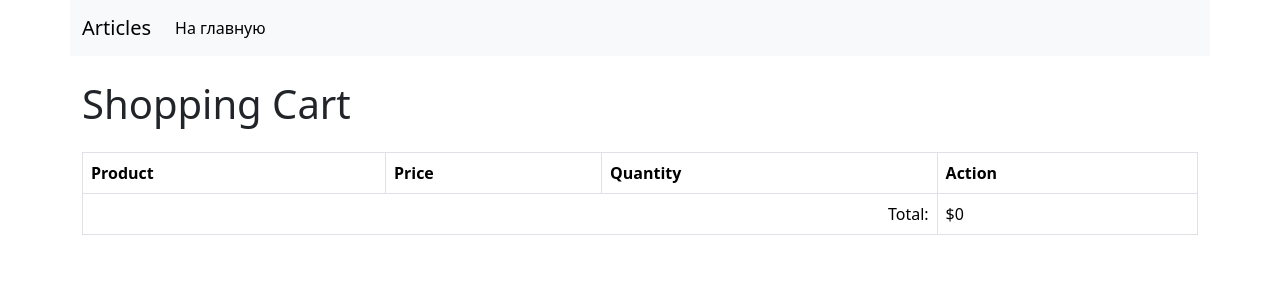
After one commit to jumgal23/homework54, a Django app: page /cart/ in a window 1280 px wide. The commit adds this page. Shown: the top 300 px of the page. Run offline with Django 5.2, Linux system fonts and the light colour scheme; data that the repository does not hold is empty.

Commit message:
добавил корзину

```diff
--- /dev/null
+++ b/source/shop/templates/cart_view.html
@@ -0,0 +1,36 @@
+
+{% extends 'base.html' %}
+{% block menu %}
+    <a class="nav-link active" aria-current="page" href="{% url 'products_view' %}">На главную</a>
+{% endblock %}
+{% block content %}
+    <h1 class="mt-4 mb-4">Shopping Cart</h1>
+    <div class="table-responsive">
+        <table class="table table-bordered">
+            <thead>
+                <tr>
+                    <th scope="col">Product</th>
+                    <th scope="col">Price</th>
+                    <th scope="col">Quantity</th>
+                    <th scope="col">Action</th>
+                </tr>
+            </thead>
+            <tbody>
+                {% for item in cart_items %}
+                    <tr>
+                        <td>{{ item.product.name }}</td>
+                        <td>${{ item.product.price }}</td>
+                        <td>{{ item.quantity }}</td>
+                        <td><a href="{% url 'remove_from_cart' pk=item.product.id %}" class="btn btn-danger btn-sm">Remove</a></td>
+                    </tr>
+                {% endfor %}
+            </tbody>
+            <tfoot>
+                <tr>
+                    <td colspan="3" class="text-end">Total:</td>
+                    <td>${{ total_price }}</td>
+                </tr>
+            </tfoot>
+        </table>
+    </div>
+{% endblock %}
--- a/source/shop/templates/product_view.html
+++ b/source/shop/templates/product_view.html
@@ -14,5 +14,6 @@
     <p> Дата: {{ article.created_at }}</p>
     <p><a href="{% url 'product_edit_view' pk=article.id %}">Изменить</a></p>
     <p><a href="{% url 'delete_view' pk=article.id %}">Delete</a></p>
+    <p><a href="{% url 'add_to_cart' pk=article.id %}">Add to Cart</a></p>
     <p><a href="{% url 'products_view' %}">На главную</a></p>
 {% endblock %}
--- a/source/shop/templates/products_view.html
+++ b/source/shop/templates/products_view.html
@@ -4,6 +4,7 @@
     <a class="nav-link active" aria-current="page" href="{% url 'category_add_view' %}">Создать категорию</a>
     <a class="nav-link active" aria-current="page" href="{% url 'product_add_view' %}">Создать продукт</a>
     <a class="nav-link active" aria-current="page" href="{% url 'categories_view' %}">Категории</a>
+    <a class="nav-link active" aria-current="page" href="{% url 'cart_view' %}">Shopping Cart</a>
 {% endblock %}
 {% block content %}
     <form method="get">
@@ -26,6 +27,7 @@
                             <p class="card-text">Цена: {{ article.price }} $</p>
                             <p class="card-text">Остаток: {{ article.stock }} $</p>
                             <a href="{% url 'product_view' pk=article.id %}" class="card-link">Подробнее...</a>
+                            <a href="{% url 'add_to_cart' pk=article.id %}">Add to Cart</a>
                         </div>
                     </div>
             </div>
--- a/source/shop/urls.py
+++ b/source/shop/urls.py
@@ -1,6 +1,7 @@
 from django.urls import path,reverse
 from .views import (ProductsListView, ProductDetailView, category_add_view, ProductCreateView,
-                    categories_view, category_edit_view, ProductUpdateView, ProductDeleteView)
+                    categories_view, category_edit_view, ProductUpdateView, ProductDeleteView,
+                    cart_view, add_to_cart, remove_from_cart)
 
 urlpatterns = [
     path('', ProductsListView.as_view(), name='products_view'),
@@ -11,6 +12,10 @@ urlpatterns = [
     path('categories/<int:pk>/edit/', category_edit_view, name='category_edit_view'),
     path('products/<int:pk>/edit/', ProductUpdateView.as_view(), name='product_edit_view'),
     path('products/<int:pk>/delete/', ProductDeleteView.as_view(), name='delete_view'),
+    path('cart/', cart_view, name='cart_view'),
+    path('add-to-cart/<int:pk>/', add_to_cart, name='add_to_cart'),
+    path('remove-from-cart/<int:pk>/', remove_from_cart, name='remove_from_cart'),
+
 ]
 
 
--- a/source/shop/views.py
+++ b/source/shop/views.py
@@ -1,5 +1,5 @@
 from django.shortcuts import render, get_object_or_404, redirect
-from .models import Article, TypeArticle
+from .models import Article, TypeArticle, CartItem
 from .forms import ArticleForm, TypeArticleForm, SimpleSearchForm
 from django.views.generic import ListView, DetailView, CreateView,  UpdateView, DeleteView
 from django.urls import reverse_lazy
@@ -25,19 +25,11 @@ class ProductsListView(ListView):
         return context
 
 
-# def products_view(request):
-#     articles = Article.objects.filter(stock__gt=0).order_by('type', 'name')
-#     return render(request, 'products_view.html', {'articles': articles})
-
 class ProductDetailView(DetailView):
     model = Article
     template_name = 'product_view.html'
     context_object_name = 'article'
 
-
-# def product_view(request, pk):
-#     article = get_object_or_404(Article, pk=pk)
-#     return render(request, 'product_view.html', {'article': article})
 
 
 def category_add_view(request):
@@ -58,16 +50,6 @@ class ProductCreateView(CreateView):
     def form_valid(self, form):
         product = form.save()
         return super().form_valid(form)
-
-# def product_add_view(request):
-#     if request.method == 'POST':
-#         form = ArticleForm(request.POST)
-#         if form.is_valid():
-#             product = form.save()
-#             return redirect(product.get_absolute_url())
-#     else:
-#         form = ArticleForm()
-#     return render(request, 'product_add_view.html', {'form': form})
 
 
 def categories_view(request):
@@ -97,27 +79,36 @@ class ProductUpdateView(UpdateView):
         product = form.save()
         return super().form_valid(form)
 
-# def product_edit_view(request, pk):
-#     article = get_object_or_404(Article, pk=pk)
-#     if request.method == 'POST':
-#         form = ArticleForm(request.POST, instance=article)
-#         if form.is_valid():
-#             product = form.save()
-#             return redirect(product.get_absolute_url())
-#     else:
-#         form = ArticleForm(instance=article)
-#     return render(request, 'product_edit_view.html', {'form': form, 'article': article})
-
 
 class ProductDeleteView(DeleteView):
     model = Article
     template_name = 'delete.html'
     success_url = reverse_lazy('products_view')
 
-# def delete_view(request, pk):
-#     article = get_object_or_404(Article, pk=pk)
-#     if request.method == 'POST':
-#         article.delete()
-#         return redirect('products_view')
-#
-#     return render(request, 'delete.html', {'article': article})
+
+def add_to_cart(request, pk):
+    article = get_object_or_404(Article, pk=pk)
+
+    if article.stock > 0:
+        cart_item, created = CartItem.objects.get_or_create(product=article)
+
+        if cart_item.quantity < article.stock:
+            cart_item.quantity += 1
+            cart_item.save()
+
+    return redirect('products_view')
+
+
+def cart_view(request):
+    cart_items = CartItem.objects.all()
+    total_price = sum(item.product.price * item.quantity for item in cart_items)
+    return render(request, 'cart_view.html', {'cart_items': cart_items, 'total_price': total_price})
+
+
+
+# views.py
+def remove_from_cart(request, pk):
+    article = get_object_or_404(Article, pk=pk)
+    cart_item = get_object_or_404(CartItem, product=article)
+    cart_item.delete()
+    return redirect('cart_view')
```
Also changed, not shown: source/shop/models.py (+8 -0 lines), source/shop/migrations/0004_alter_article_stock_cartitem.py (added).
